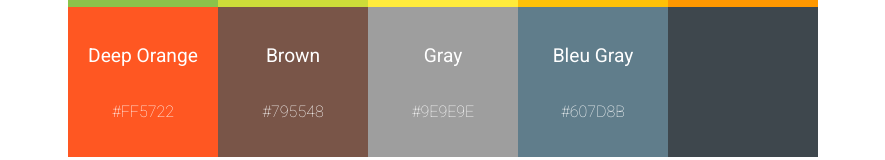
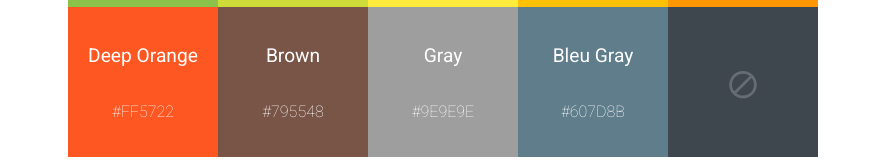
Before and after one commit to ick-seshoka/colors, a React (Create React App) app: page / in a window 1280 px wide. Shown: the part 1686-1846 px from the top of the page, without its empty margins (197-1082 px from the left). Built offline with nearby package versions, Linux system fonts and the light colour scheme.

Commit message:
add empty grid tile icon

```diff
--- a/src/container/PaletteGrid/grid/Grid.js
+++ b/src/container/PaletteGrid/grid/Grid.js
@@ -17,7 +17,7 @@
       <ColorCard key={index} colorCode={colorCode} active={active}>
         <ColorName>{name}</ColorName>
         {active && <ActiveIcon />}
-        {/* {!name && <EmptyIcon />} */}
+        {!name && <EmptyIcon />}
         <ColorCode>{name && colorCode}</ColorCode>
       </ColorCard>
     );
--- a/src/container/PaletteGrid/grid/styles.js
+++ b/src/container/PaletteGrid/grid/styles.js
@@ -45,4 +45,4 @@
   font-weight: 200;
 `;
 
-export const EmptyIcon = styled.img.attrs({ src: BlockIcon });
+export const EmptyIcon = styled.img.attrs({ src: BlockIcon })``;
```
Also changed, not shown: public/index.html (+0 -12 lines).
